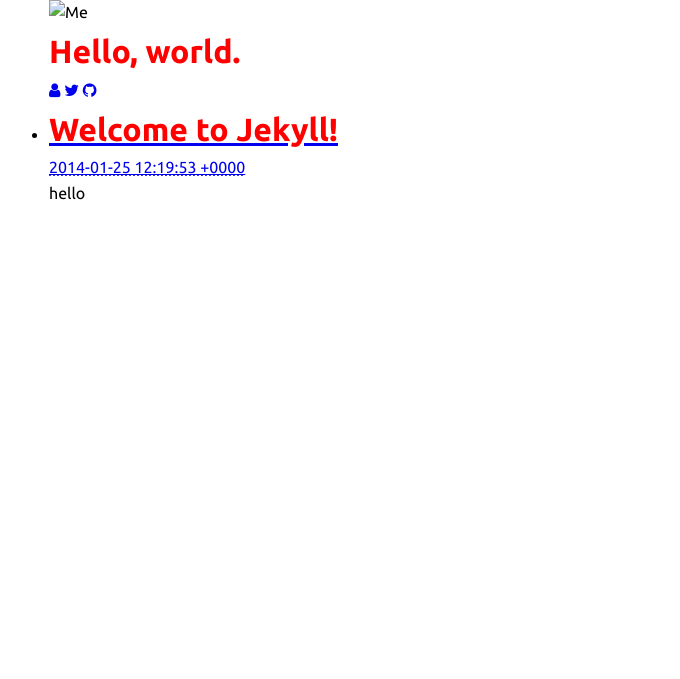
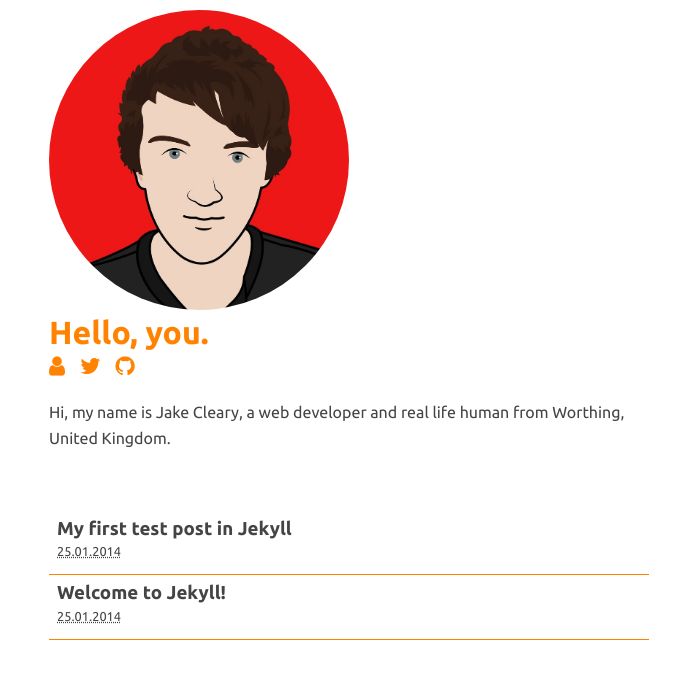
Before and after one commit to clear-y/jc-2013, a Jekyll site: the page built from index.html, in a window 1280 px wide. Shown: the top 679 px of the page, without its empty margins (291-971 px from the left). Built offline with Jekyll 4.4.1, drawn with Linux system fonts in a browser that asks for light colours; nearby versions of some CDN libraries; Markdown is read by kramdown in place of the engine named in the settings.

Commit message:
Basic mobile styling mostly in place for home page

```diff
--- a/_layouts/default.html
+++ b/_layouts/default.html
@@ -14,26 +14,29 @@
 		<title>{{ site.name }}</title>
 	</head>
 	<body>
-		<header>
+		<header class="main">
 			<div class="cntr">
-				<img src="#" alt="Me">
-				<h1>Hello, world.</h1>
-				<nav>
+				<img class="my_avatar" src="/assets/img/jake-cleary-avatar.jpg" alt="Me">
+				<h1>Hello, you.</h1>
+				<nav class="main">
 					<a href="/about"><i class="fa fa-user"></i></a>
 					<a href="https://twitter.com/jakecleary"><i class="fa fa-twitter"></i></a>
 					<a href="https://github.com/clear-y"><i class="fa fa-github"></i></a>
 				</nav>
+				<section class="intro">
+					<p>Hi, my name is Jake Cleary, a web developer and real life human from Worthing, United Kingdom.</p>
+				</section>
 			</div>
 		</header>
 
-		<main>
+		<main class="content_area">
 			<div class="cntr">
 				<ul class="posts">
 					{% for post in site.posts %}
 						<li class="post">
 							<a href="{{ post.url }}">
-								<h1 class="post_title">{{ post.title }}</h1>
-								<abbr title="" class="post_date">{{post.date}}</abbr>
+								<h3 class="post_title">{{ post.title }}</h3>
+								<abbr title="" class="post_date">{{post.date | date: "%d.%m.%Y"}}</abbr>
 							</a>
 						</li>
 					{% endfor %}
@@ -41,9 +44,9 @@
 			</div>
 		</main>
 
-		<footer>
+		<footer class="main">
 			<div class="cntr">
-				hello
+
 			</div>
 		</footer>
 	</body>
--- a/assets/css/style.css
+++ b/assets/css/style.css
@@ -27,14 +27,83 @@ img, svg {
 
 body {
   font: 100%/1.618 'Ubuntu', sans-serif;
+  color: #444444;
+}
+
+h1, h2, h3, h4, h5, h6 {
+  color: #ff8300;
+}
+
+p, ul {
+  margin: 1em 0;
+}
+
+ul {
+  list-style: none;
+}
+
+a {
+  color: #ff8300;
+  text-decoration: none;
+  transition: all 0.3s;
+  -webkit-transition: all 0.3s;
+  -moz-transiiton: all 0.3s;
+}
+a:hover {
+  color: #444444;
 }
 
 .cntr {
-  width: 95%;
+  width: 90%;
   max-width: 600px;
   margin: auto;
 }
 
-h1 {
-  color: red;
+header.main {
+  padding: 10px 0;
 }
+header.main h1 {
+  line-height: 1em;
+  padding-top: 1%;
+}
+header.main .intro {
+  clear: both;
+}
+
+nav.main a {
+  font-size: 1.4em;
+  margin-right: .5em;
+}
+nav.main a:last-child {
+  margin-right: 0;
+}
+
+.my_avatar {
+  border-radius: 50%;
+  width: 50%;
+  height: auto;
+}
+@media (max-width: 480px) {
+  .my_avatar {
+    width: 30%;
+    margin: 0 2% 0 0;
+    float: left;
+  }
+}
+
+.posts {
+  margin: 2em 0;
+}
+
+.post {
+  border-bottom: 1px solid #ff8300;
+  padding: .6em .5em;
+  position: relative;
+}
+.post .post_title, .post .post_date {
+  line-height: 1em;
+  color: #444444;
+}
+.post .post_date {
+  font-size: .8em;
+}
--- a/assets/sass/partials/_base.scss
+++ b/assets/sass/partials/_base.scss
@@ -4,7 +4,7 @@
 @import "layout";
 
 .cntr {
-	width: 95%;
+	width: 90%;
 	// document width
 	max-width: 600px;
 	margin: auto;
```
Also changed, not shown: _posts/2014-01-25-my-first-test-post.markdown (added, +10 -0 lines), assets/sass/partials/_typography.scss (+22 -0 lines), assets/sass/partials/_variables.scss (+9 -3 lines), assets/sass/style.scss (+49 -3 lines), assets/img/jake-cleary-avatar.jpg (added).
